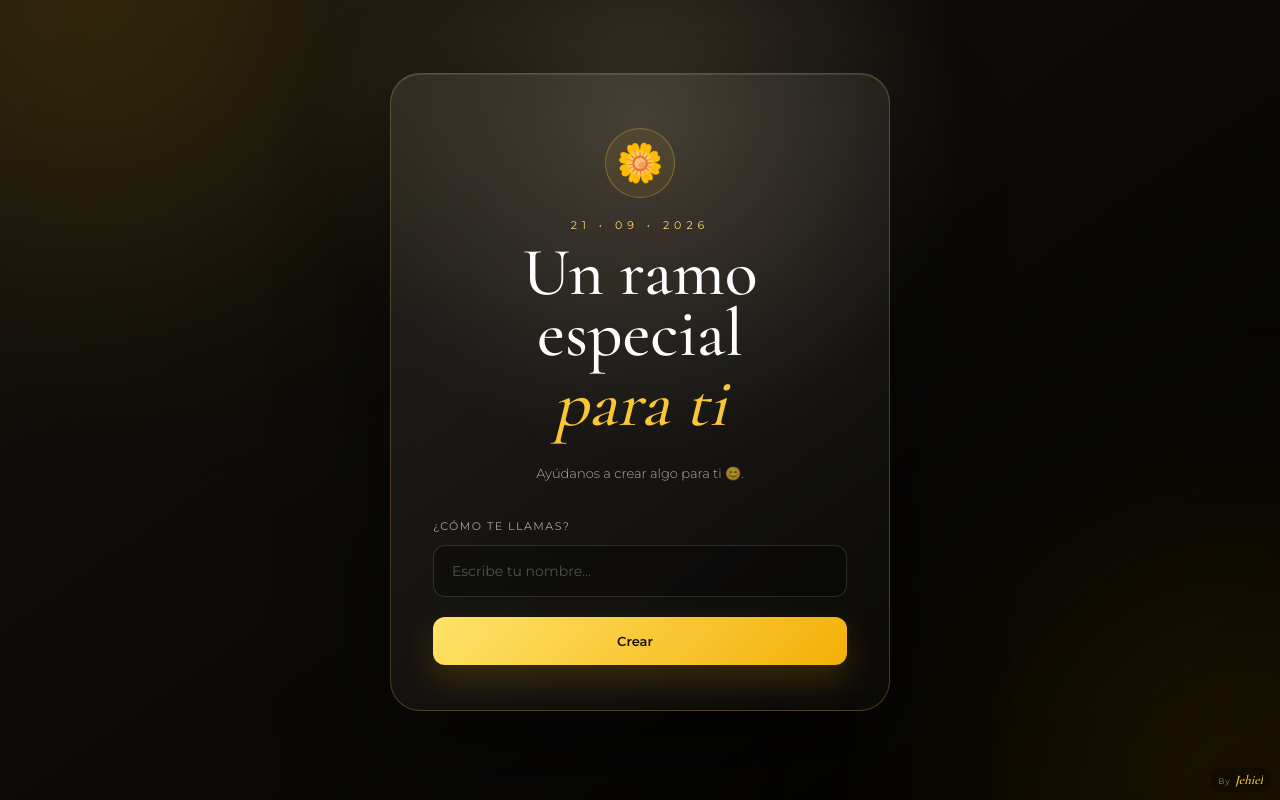
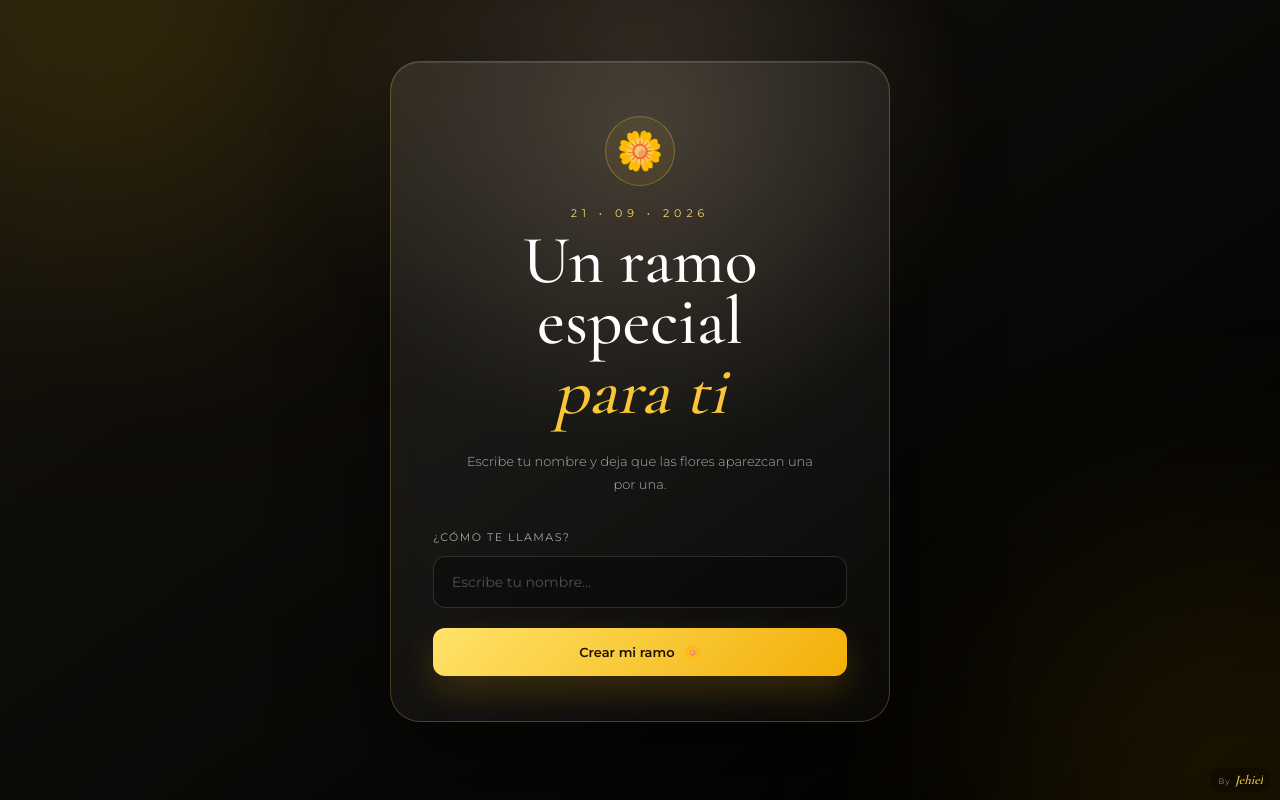
Before and after one commit to JehielRodriguez/MyFlowersYellow, a React (Vite) app: page / in a window 1280 px wide. Built offline with nearby package versions, Linux system fonts and the light colour scheme.

Commit message:
menosflores

```diff
--- a/src/App.jsx
+++ b/src/App.jsx
@@ -10,8 +10,6 @@ const FLOWER_RINGS = [
   { count: 12, radius: 17, size: 58 },
   { count: 18, radius: 25, size: 56 },
   { count: 22, radius: 32, size: 54 },
-  { count: 26, radius: 39, size: 52 },
-  { count: 28, radius: 45, size: 50 },
 ]
 
 function clamp(value, min, max) {
@@ -37,7 +35,7 @@ function createFlowers() {
         stemLength: 132,
         stemLean: 0,
         zIndex: 300,
-        hasStem: false, // <- la flor principal NO tendrá tallo
+        hasStem: false,
       })
       order += 1
       return
@@ -90,7 +88,7 @@ function createFlowers() {
         stemLength,
         stemLean,
         zIndex: Math.round(100 + y * 3),
-        hasStem: true, // <- todas las demás sí tendrán tallo
+        hasStem: true,
       })
 
       order += 1
@@ -267,7 +265,8 @@ function App() {
             </h1>
 
             <p className="welcome-description">
-              Ayúdanos a crear algo para ti 😊.
+              Escribe tu nombre y deja que las flores
+              aparezcan una por una.
             </p>
 
             <form onSubmit={createBouquet}>
@@ -288,8 +287,8 @@ function App() {
               />
 
               <button type="submit">
-                Crear
-                <span></span>
+                Crear mi ramo
+                <span>🌼</span>
               </button>
             </form>
           </div>
@@ -329,7 +328,7 @@ function App() {
 
             <div className="bouquet-base">
               <div className="ribbon">
-                <span></span>
+                <span>Para</span>
                 <strong>{name}</strong>
                 <small>21 · 09 · 2026</small>
               </div>
@@ -432,13 +431,13 @@ function App() {
                   </p>
 
                   <p className="special-message">
-                    ¡Álgo especial para ti!
+                    ¡Feliz día de las flores amarillas!
                     <br />
-                    Feliz Día
+                    💛 Feliz 21-09-2026 💛
                   </p>
 
                   <p className="letter-ending">
-
+                    Con mucho cariño 🌼
                   </p>
 
                   <div className="close-letter-hint">
```
